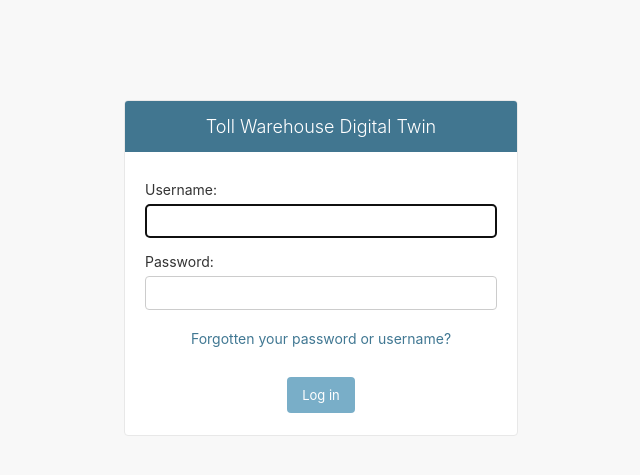
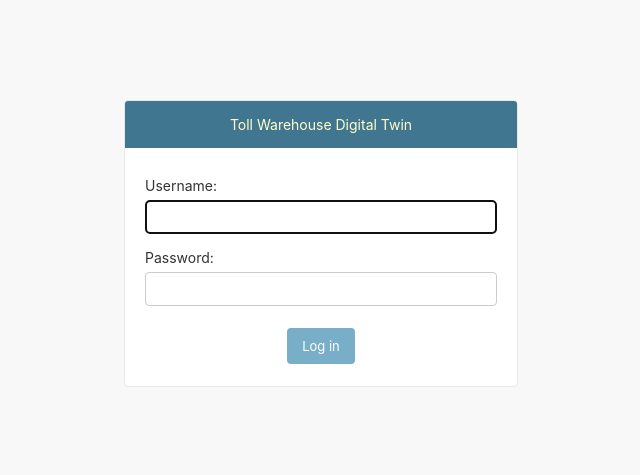
Before and after one commit to huan-jason/warehouse-digital-twin, a Django app: page /accounts/login/ in a window 1280 px wide. Shown: the top 475 px of the page, without its empty margins (319-959 px from the left). Run offline with Django 4.2, Linux system fonts and the light colour scheme.

Commit message:
2024-06-19-0204

```diff
--- a/project/templates/base_site.html
+++ /dev/null
@@ -1,12 +0,0 @@
-{% extends "admin/base.html" %}
-
-{% block title %}
-{% if subtitle %}{{ subtitle }} | {% endif %}
-{{ title }} | {{ site_title|default:_('Toll Warehouse Digital Twin') }}
-{% endblock %}
-
-{% block branding %}
-<h1 id="site-name"><a href="{% url 'admin:index' %}">{{ site_header|default:_('Toll Warehouse Digital Twin') }}</a></h1>
-{% endblock %}
-
-{% block nav-global %}{% endblock %}
--- a/project/templates/registration/login.html
+++ b/project/templates/registration/login.html
@@ -1,68 +1,5 @@
-{% extends "base_site.html" %}
-{% load i18n static %}
-<!-- fmt: off -->
+{% extends "admin/login.html" %}
 
-{% block extrastyle %}{{ block.super }}
-<link rel="stylesheet" href="{% static "admin/css/login.css" %}">
-{{ form.media }}
-{% endblock %}
+{% block title %}Toll Warehouse Digital Twin{% endblock %}
 
-{% block bodyclass %}{{ block.super }} login{% endblock %}
-
-{% block usertools %}{% endblock %}
-
-{% block nav-global %}{% endblock %}
-
-{% block nav-sidebar %}{% endblock %}
-
-{% block content_title %}{% endblock %}
-
-{% block breadcrumbs %}{% endblock %}
-
-{% block content %}
-{% if form.errors and not form.non_field_errors %}
-<p class="errornote">
-    {% if form.errors.items|length == 1 %}{% translate "Please correct the error below." %}{% else %}{% translate "Please correct the errors below." %}{% endif %}
-</p>
-{% endif %}
-
-{% if form.non_field_errors %}
-{% for error in form.non_field_errors %}
-<p class="errornote">
-    {{ error }}
-</p>
-{% endfor %}
-{% endif %}
-
-<div id="content-main">
-
-    {% if user.is_authenticated %}
-    <p class="errornote">
-        {% blocktranslate trimmed %}
-        You are authenticated as {{ username }}, but are not authorized to
-        access this page. Would you like to login to a different account?
-        {% endblocktranslate %}
-    </p>
-    {% endif %}
-
-    <form action="{{ app_path }}" method="post" id="login-form">{% csrf_token %}
-        <div class="form-row">
-            {{ form.username.errors }}
-            {{ form.username.label_tag }} {{ form.username }}
-        </div>
-        <div class="form-row">
-            {{ form.password.errors }}
-            {{ form.password.label_tag }} {{ form.password }}
-            <input type="hidden" name="next" value="{{ next }}">
-        </div>
-        {% url 'admin_password_reset' as password_reset_url %}
-        <div class="password-reset-link" style="margin: 1em 0;">
-            <a href="{% url 'password_reset' %}">{% translate 'Forgotten your password or username?' %}</a>
-        </div>
-        <div class="submit-row">
-            <input type="submit" value="{% translate 'Log in' %}">
-        </div>
-    </form>
-
-</div>
-{% endblock %}
+{% block branding %}Toll Warehouse Digital Twin{% endblock %}
```
